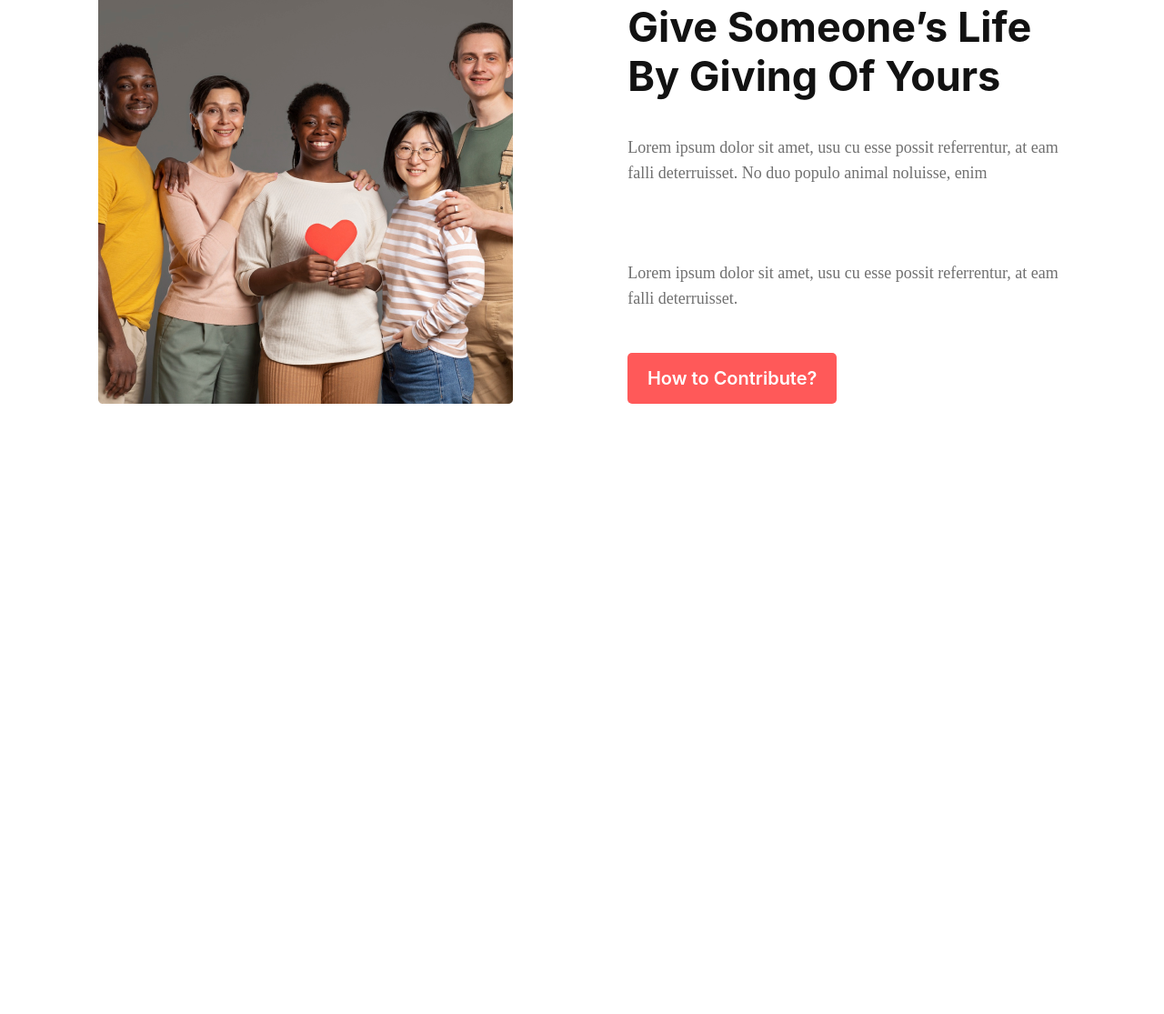
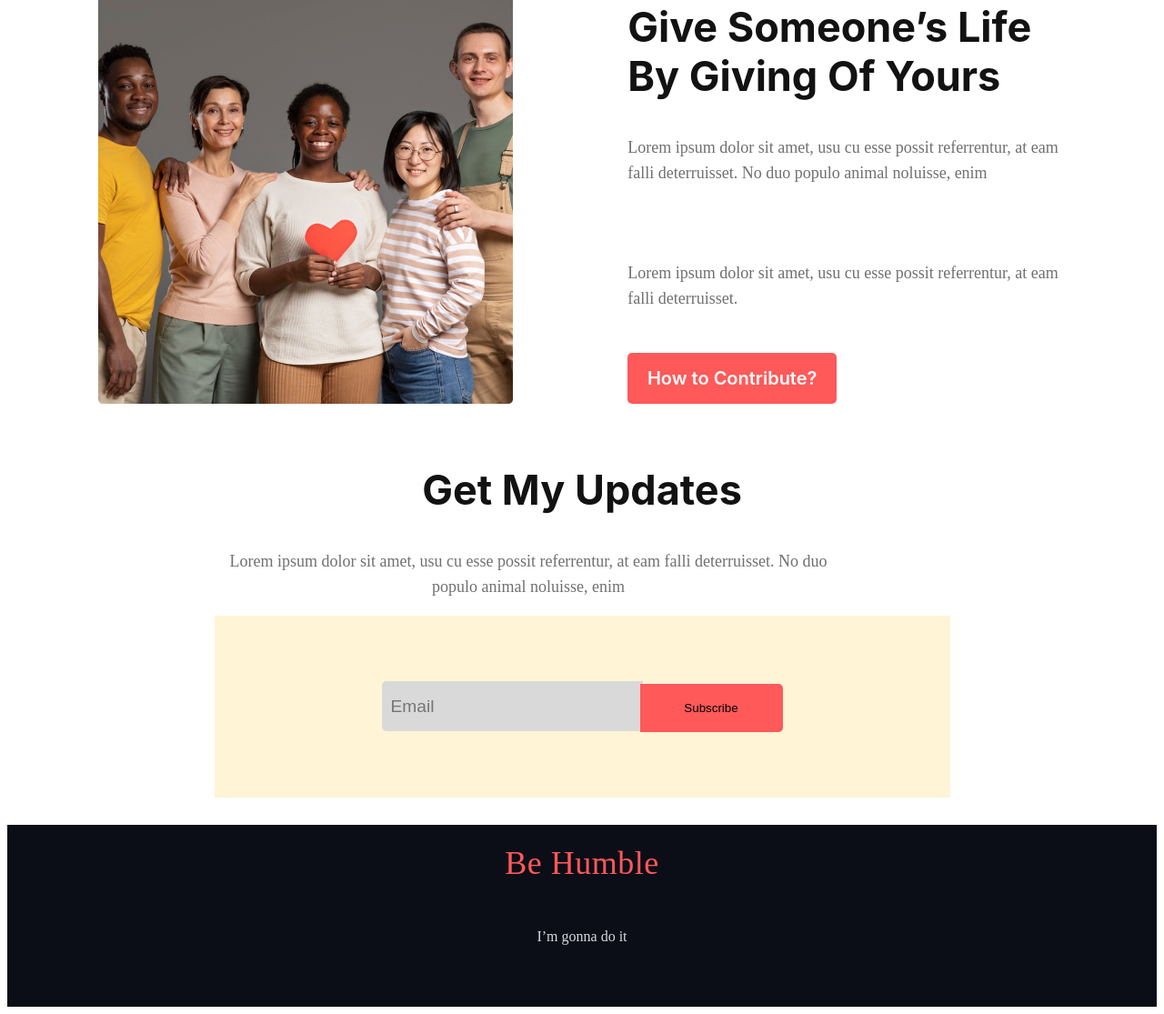
Before and after one commit to shahadathossain4536/donate-today, a plain HTML site: page index.html in a window 1280 px wide. Shown: the part 2333-3448 px from the top of the page at 91% size. Before the commit the page ends 2785 px from the top, so only its background shows below. Drawn offline with Linux system fonts and the light colour scheme.

Commit message:
web commpliet

```diff
--- a/index.html
+++ b/index.html
@@ -149,5 +149,27 @@
 
     </div>
     <!-- How to Contribute_2 -->
+    <!-- Subscribe -->
+    <div class="subscribe_div">
+        <div>
+            <div class="subscribe_div_1">
+                <h2>Get My Updates</h2>
+                <p>Lorem ipsum dolor sit amet, usu cu esse possit referrentur, at eam falli deterruisset. No duo populo animal noluisse, enim</p>
+            </div>
+            <div class="subscribe_div_2">
+<div class="subscribe_div_2_input">
+<input placeholder="Email" type="text">
+<button>Subscribe</button>
+</div>
+            </div>
+        </div>
+    </div>
+    <!-- Subscribe -->
+    <!-- Footer -->
+    <div class="footer">
+        <h2>Be Humble</h2>
+        <p>I’m gonna do it</p>
+    </div>
+    <!-- Footer -->
 </body>
 </html>
--- a/style.css
+++ b/style.css
@@ -308,3 +308,94 @@ line-height: 24px;
 cursor: pointer;
 color: #FFFFFF;
 }
+.subscribe_div{
+    display: flex;
+    justify-content: center;
+    align-items: center;
+    margin-top: 30px;
+    margin-bottom: 30px;
+}
+.subscribe_div_1 h2{
+
+text-align: center;
+
+font-family: 'Inter';
+font-style: normal;
+font-weight: 700;
+font-size: 45px;
+line-height: 54px;
+text-align: center;
+
+color: #121212;
+}
+
+.subscribe_div_1 p{
+    width: 691px;
+    height: 56px;
+font-family: 'Poppins';
+font-style: normal;
+font-weight: 400;
+font-size: 18px;
+line-height: 28px;
+text-align: center;
+color: #707070;
+}
+
+.subscribe_div_2{
+ width: 809px;
+height: 200px;
+display: flex;
+justify-content: center;
+align-items: center;
+gap: 0;
+background: #FFF4D6;
+}
+.subscribe_div_2_input input{
+width: 275px;
+height: 53px;
+border: none;
+background: #D9D9D9;
+padding-left: 10px;
+font-size: larger;
+border-radius: 5px 0px 0px 5px;
+}
+
+.subscribe_div_2_input input:focus{
+    outline: none;
+}
+.subscribe_div_2_input button{
+width: 157px;
+height: 53px;
+border: none;
+background: #FF5959;
+margin-left: -7px;
+
+border-radius: 0px 5px 5px 0px;
+}
+
+.footer{
+height: 200px;
+background: #0B0D17;
+}
+
+.footer h2{
+    margin-top: 20px;
+    padding-top: 20px;
+text-align: center;
+font-family: 'Poppins';
+font-style: normal;
+font-weight: 400;
+font-size: 36px;
+line-height: 44px;
+letter-spacing: 0.5px;
+color: #FF5959;
+}
+
+.footer p{
+    color: #D9DBE1;
+    padding-top: 20px;
+    text-align: center;
+    font-family: 'Poppins';
+    font-style: normal;
+    font-weight: 400;
+}
```
